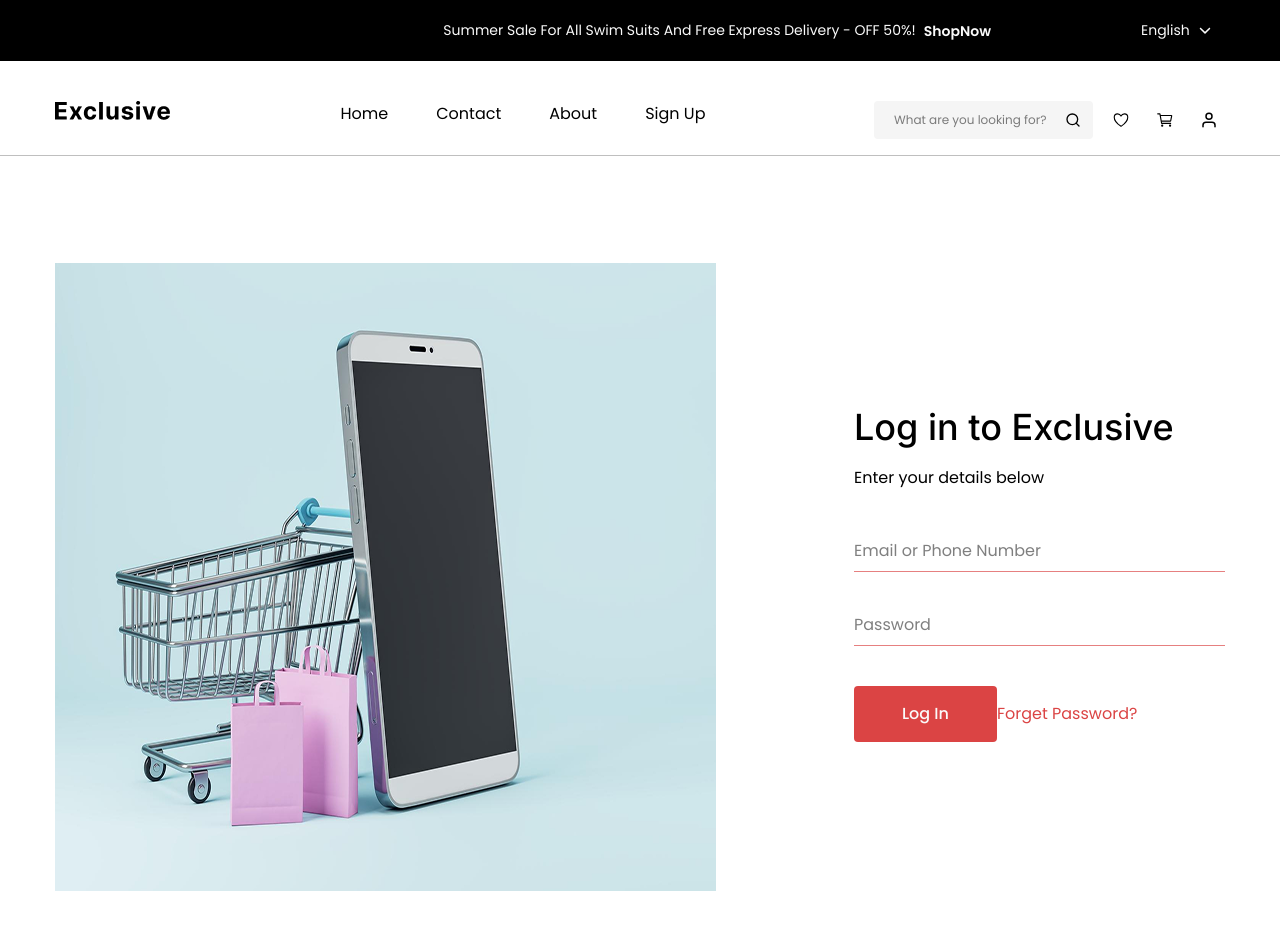
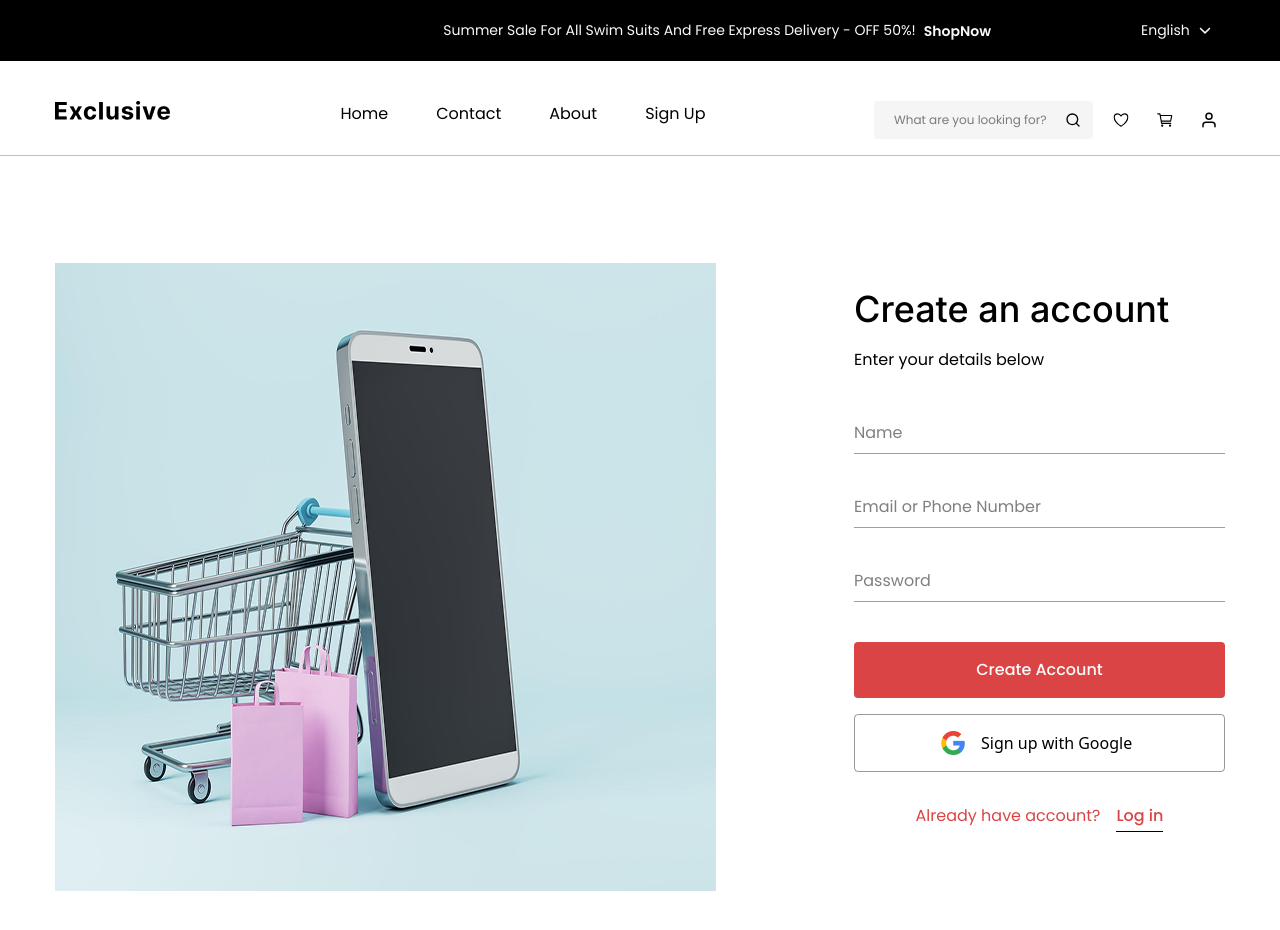
Before and after one commit to jihadcodes/E-commerce-website-design-with-API, a React (Vite) app: page /signup in a window 1280 px wide. Shown: the top 930 px of the page. Built offline with nearby package versions, Linux system fonts and the light colour scheme.

Commit message:
signup page design complete

```diff
--- a/src/components/pages/SignUp.jsx
+++ b/src/components/pages/SignUp.jsx
@@ -1,5 +1,7 @@
 import React from 'react'
 import login_img from "../../assets/images/login.png";
+import google from '../../assets/images/google.png'
+import { Link } from 'react-router';
 const SignUp = () => {
   return (
     <>
@@ -12,17 +14,27 @@ const SignUp = () => {
                 <form action="">
 
                 <h3 className="text-[#000000] tracking-[4%] leading-7.5 text-4xl font-inter font-medium mb-6 ">
-                  Log in to Exclusive
+                  Create an account
                 </h3>
                 <p className="para-text mb-12">Enter your details below</p>
-                <input type="text" className="form-input "  placeholder="Email or Phone Number" />
+                <input type="text" className="form-input "  placeholder="Name" />
+                <input type="text" className="form-input"  placeholder="Email or Phone Number" />
                 <input type="password" className="form-input"  placeholder="Password" />
+                <div className="flex items-center flex-col  mb-8">
+                    <button className="button px-[122px]! mb-4">Create Account</button>
+                    <div className='py-4 w-full px-[86px] flex items-center gap-4 border mb-8 border-[#00000066] text-center rounded-sm'>
+                        <span >
+                            <img src={google} alt="" />
+                        </span>
+                        <a href=""> Sign up with Google</a>
+                      </div>
+                      <a  href="" className="text-[16px] text-[#DB4444] text-center leading-6 font-poppins font-normal "> Already have account?
+                        <Link className='ml-4 pb-1 border-b border-[#000000] font-medium' to="/login">Log in</Link>
+                         </a>
 
-                    <button className="button">Log In</button>
-                    <a  href="" className="text-[16px] text-[#DB4444] leading-6 font-poppins font-normal ">Forget Password?</a>
+                </div>
 
                 </form>
-
               </div>
             </div>
           </div>
```
Also changed, not shown: src/assets/images/google.png (added).
